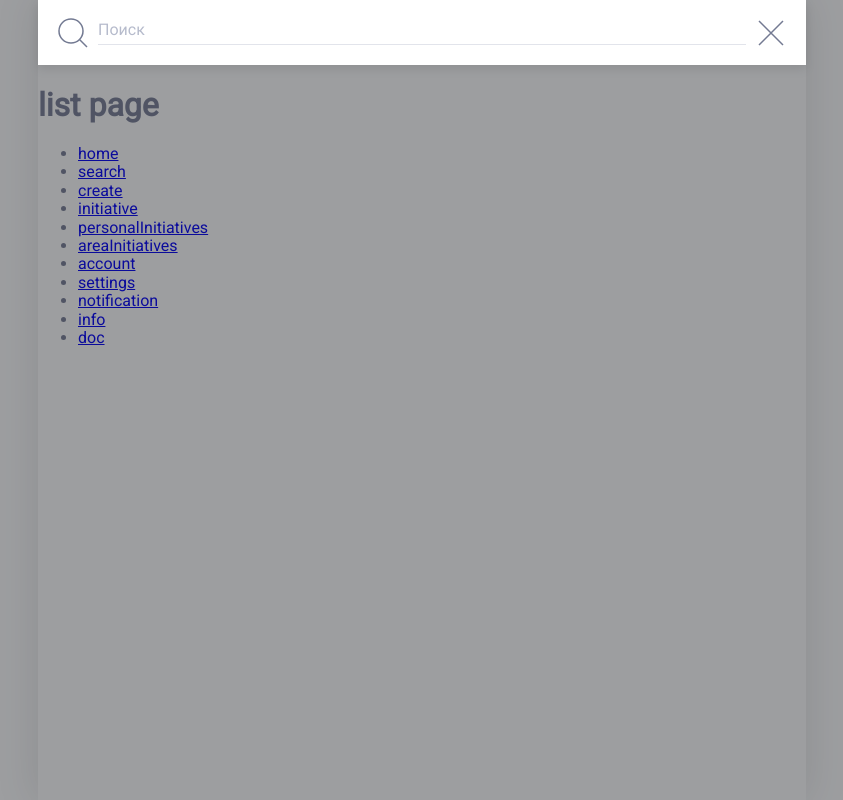
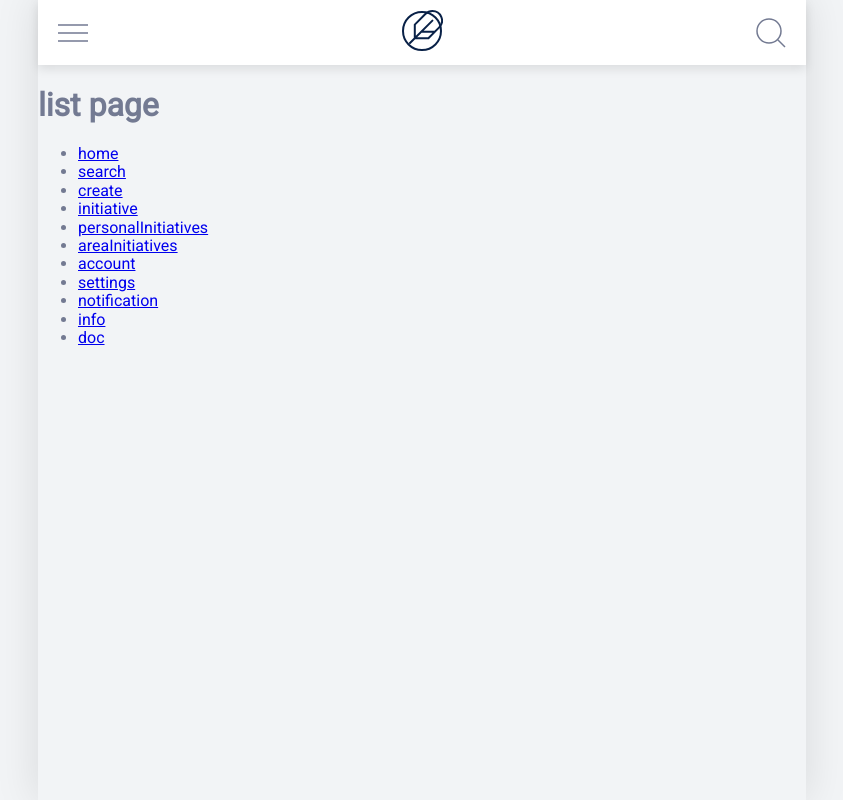
Before and after one commit to TsAnastasia/hackathon-civic-initiatives, a React app: page / in a window 1280 px wide. Shown: the whole page, without its empty margins (218-1061 px from the left). Built offline with nearby package versions, Linux system fonts and the light colour scheme.

Commit message:
hide search panel default

```diff
--- a/src/components/AppHeader/search/AppHeaderSearch.tsx
+++ b/src/components/AppHeader/search/AppHeaderSearch.tsx
@@ -6,7 +6,7 @@ import IconButton from "../../UI/buttons/IconButton/IconButton";
 import styles from "./appHeaderSearch.module.scss";
 
 const AppHeaderSearch = () => {
-  const [isOpen, setIsOpen] = useState(true);
+  const [isOpen, setIsOpen] = useState(false);
   const [search, setSearch] = useState("");
   const navigate = useNavigate();
 
```
